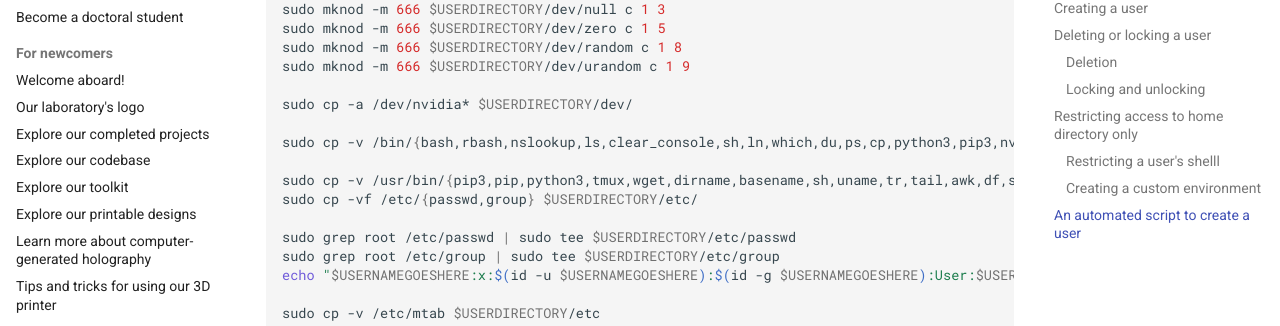
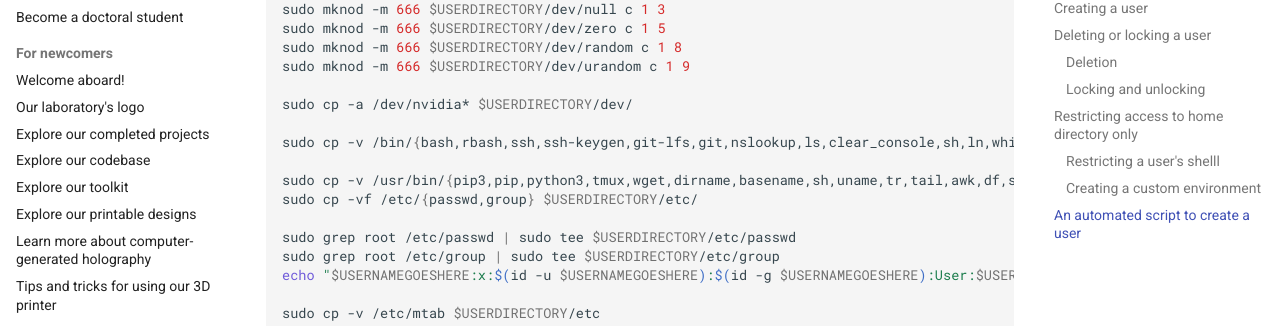
Before and after one commit to complight/complight.github.io, an MkDocs documentation site: the page built from docs/documentation/computing/how_to_add_a_user_with_controlled_access_to_resources.md, in a window 1280 px wide and 900 px high, scrolled down 5268 px. Shown: the part 127-453 px from the top of the window. Built offline with MkDocs 1.6.1 and Material for MkDocs 9.7.7, drawn with Linux system fonts in a browser that asks for light colours.

Commit message:
Updating computing notes.

```diff
--- a/docs/documentation/computing/how_to_add_a_user_with_controlled_access_to_resources.md
+++ b/docs/documentation/computing/how_to_add_a_user_with_controlled_access_to_resources.md
@@ -245,7 +245,7 @@ sudo mknod -m 666 $USERDIRECTORY/dev/urandom c 1 9
 
 sudo cp -a /dev/nvidia* $USERDIRECTORY/dev/
 
-sudo cp -v /bin/{bash,rbash,nslookup,ls,clear_console,sh,ln,which,du,ps,cp,python3,pip3,nvidia-smi,mv,vim,nano,rsync,mount,mkdir,grep,rm,cat,touch} $USERDIRECTORY/bin
+sudo cp -v /bin/{bash,rbash,ssh,ssh-keygen,git-lfs,git,nslookup,ls,clear_console,sh,ln,which,du,ps,cp,python3,pip3,nvidia-smi,mv,vim,nano,rsync,mount,mkdir,grep,rm,cat,touch} $USERDIRECTORY/bin
 
 sudo cp -v /usr/bin/{pip3,pip,python3,tmux,wget,dirname,basename,sh,uname,tr,tail,awk,df,sed,head,wc,md5sum,fusermount3,sftp} $USERDIRECTORY/usr/bin
 sudo cp -vf /etc/{passwd,group} $USERDIRECTORY/etc/
```
